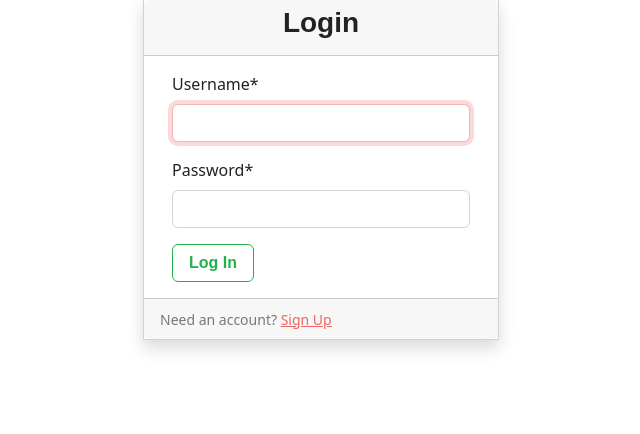
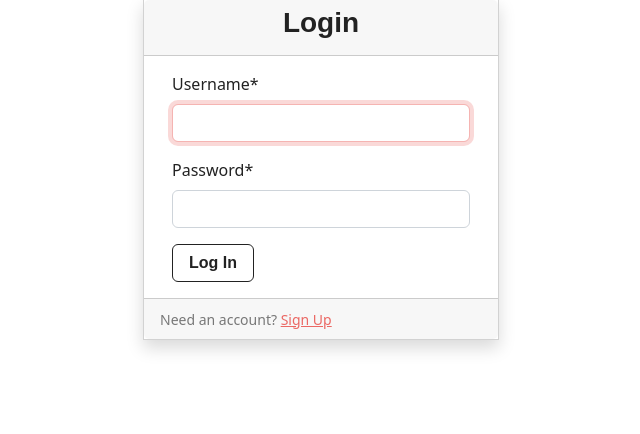
Before and after one commit to adonini/Django_IMS, a Django app: page /login/ in a window 1280 px wide. Shown: the part 132-566 px from the top of the page, without its empty margins (319-959 px from the left). Run offline with Django 5.2, Linux system fonts and the light colour scheme; some libraries are stand-ins or nearby versions; some web fonts are replaced.

Commit message:
add register message if successful

```diff
--- a/inventory/templates/inventory/login.html
+++ b/inventory/templates/inventory/login.html
@@ -13,7 +13,7 @@
                     <form method="post">
                         {% csrf_token %}
                         {{ form|crispy }}
-                        <button class="btn btn-outline-success">Log In</button>
+                        <button class="btn btn-outline-dark">Log In</button>
                     </form>
                 </div>
             </div>
--- a/inventory/views.py
+++ b/inventory/views.py
@@ -33,10 +33,12 @@ class SignUpView(View):
         form = UserRegisterForm(request.POST)
         if form.is_valid():
             form.save()
+            # authenticate and login
             user = authenticate(username=form.cleaned_data['username'],
                                 password=form.cleaned_data['password1'])
 
             login(request, user)
+            messages.success(request, "You Have Successfully Registered! Welcome!")
             return redirect('index')
 
         return render(request, 'inventory/signup.html', {'form': form})
```
